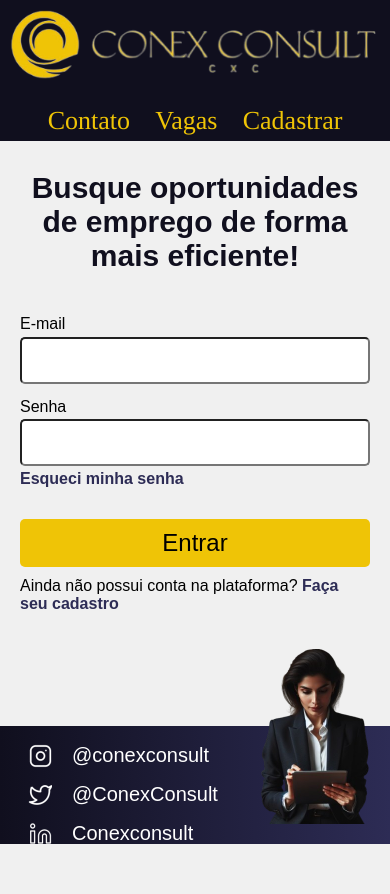
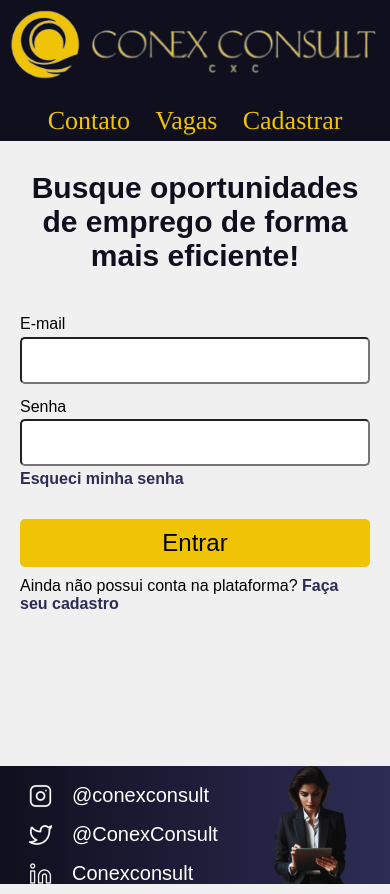
Before and after one commit to CXCConexConsult/Conex-Consult, a plain HTML site: page Códigos/index.html in a window 390 px wide. Before the commit the page ends 854 px from the top, so only its background shows below. Drawn offline with Linux system fonts and the light colour scheme.

Commit message:
Update styleMobile.css

```diff
--- a/Códigos/estilos/styleMobile.css
+++ b/Códigos/estilos/styleMobile.css
@@ -83,18 +83,18 @@
     }
 
     footer {
-        margin-top: 30px;
+        margin-top: 70px;
         flex-direction: row;
     }
     footer div#fundoContainer {
-        display: block;
-        width: 100%;
-        height: 100%;
+        display: flex;
+        justify-content: center;
+        width: 175px;
     }
     footer div#fundoContainer img {
-        width: 175px;
-        position: absolute;
-        bottom: 20px;
+        width: 100%;
+        max-width: 118px;
+        min-width: 80px;
     }
 }
 @media (max-width: 380px) {
```
